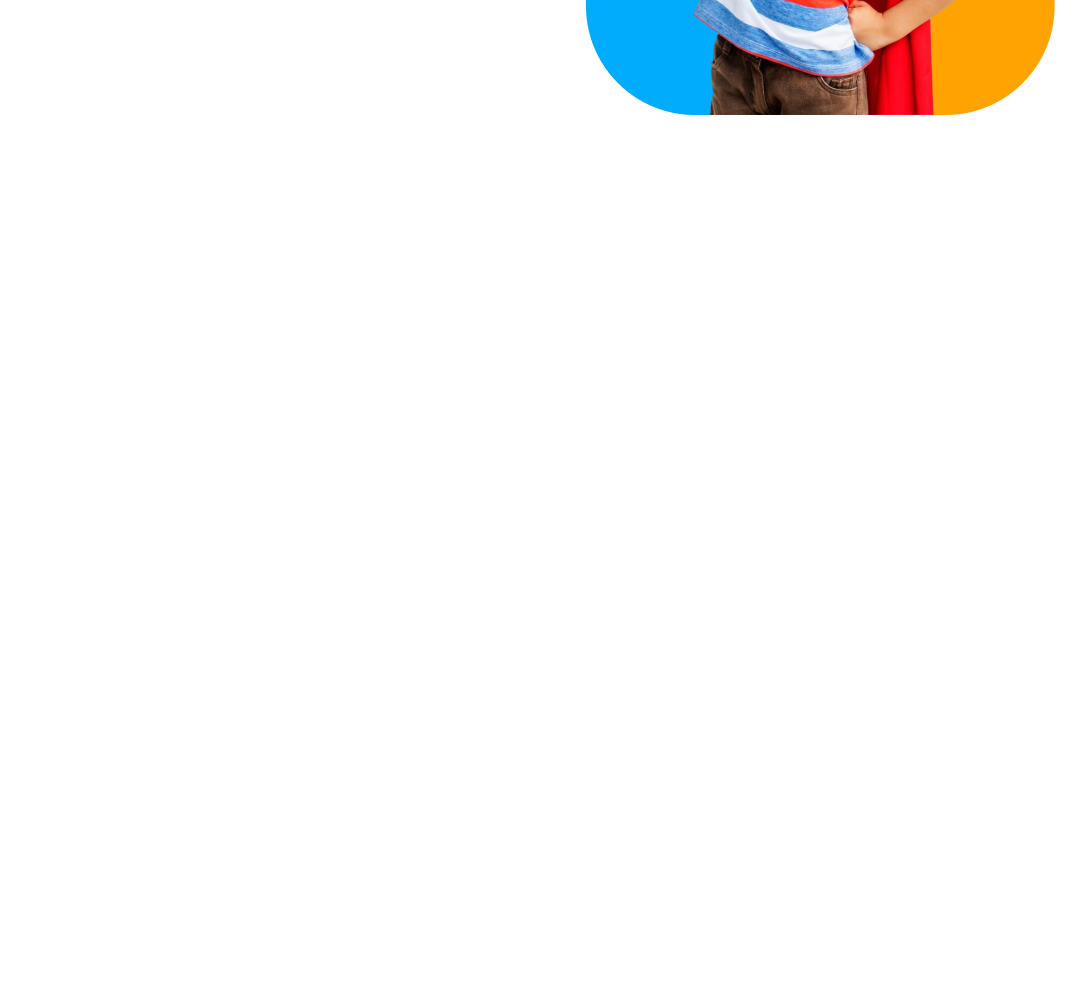
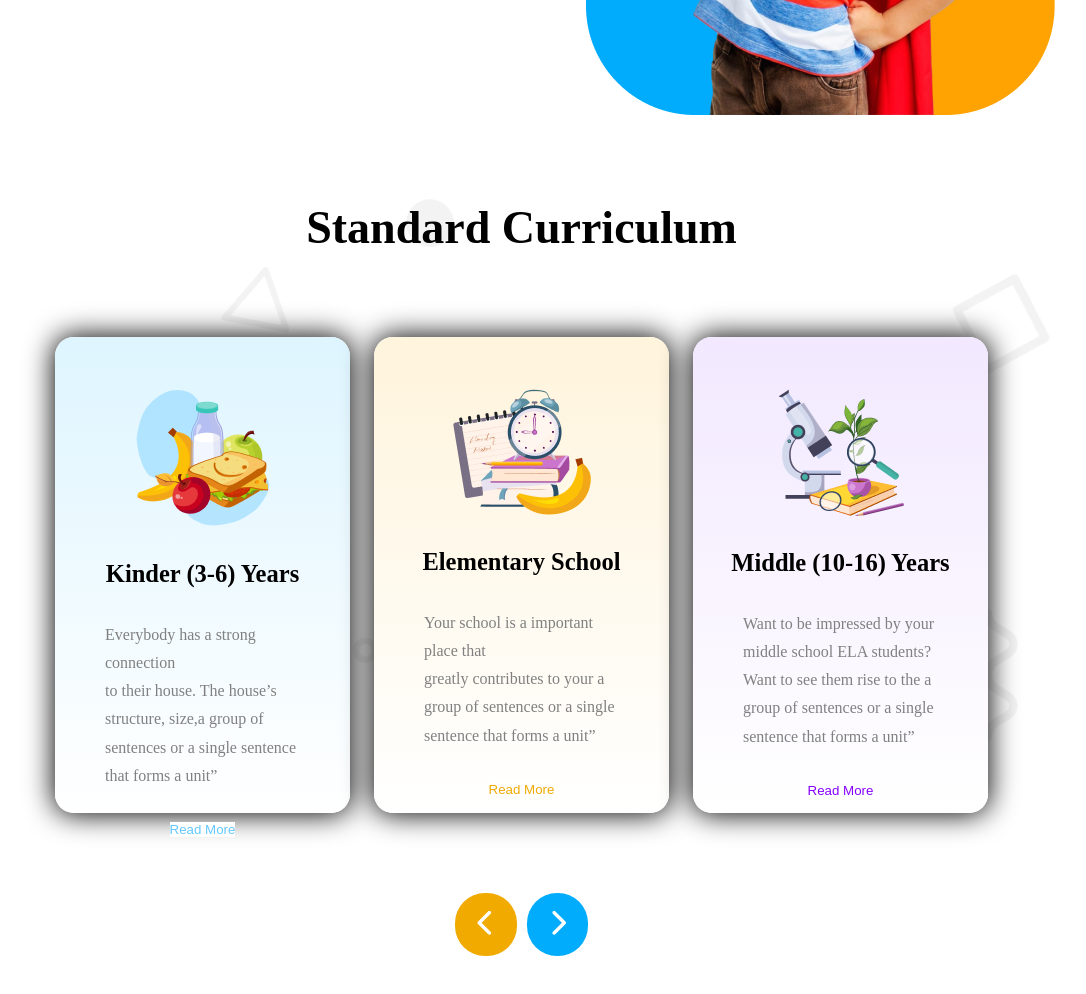
Before and after one commit to shawon129396/Kids-School-Website, a plain HTML site: page index.html in a window 1280 px wide. Shown: the part 562-1556 px from the top of the page, without its empty margins (85-1171 px from the left). Before the commit the page ends 800 px from the top, so only its background shows below. Drawn offline with Linux system fonts and the light colour scheme.

Commit message:
added curriculum section and query for small device

```diff
--- a/index.html
+++ b/index.html
@@ -40,7 +40,33 @@
     </div>
     </header>
     <main>
-
+        <section class="Curriculum">
+            <h1 class="curriculum-title">Standard Curriculum</h1>
+            <div class="box-container display-flex">
+                <div class="box bg-color display-flex">
+                    <img class="box-img" src="assets/kinder.png" alt="froot">
+                    <h4 class="box-title">Kinder (3-6) Years</h4>
+                    <p class="box-description">Everybody has a strong connection <br> to their house. The house’s structure, size,a group of sentences or a single sentence that forms a unit”</p>
+                    <button class="box-btn btn-color">Read More</button>
+                </div>
+                <div class="box bg-color2 display-flex">
+                    <img class="box-img" src="assets/elementary.png" alt="book">
+                    <h4 class="box-title">Elementary School</h4>
+                    <p class="box-description">Your school is a important place that <br> greatly contributes to your a group of sentences or a single sentence that forms a unit”</p>
+                    <button class="box-btn btn-color2">Read More</button>
+                </div>
+                <div class="box bg-color3 display-flex">
+                    <img class="box-img" src="assets/middle.png" alt="froot">
+                    <h4 class="box-title">Middle (10-16) Years</h4>
+                    <p class="box-description">Want to be impressed by your middle school ELA students? Want to see them rise to the a group of sentences or a single sentence that forms a unit”</p>
+                    <button class="box-btn btn-color3">Read More</button>
+                </div>
+            </div>
+            <div class="arrow display-flex">
+                <button class="arrow-btn-left"><i class="fa-solid fa-chevron-left"></i></button>
+                <button class="arrow-btn-right"><i class="fa-solid fa-chevron-right"></i></button>
+            </div>
+        </section>
     </main>
     <footer>
 
--- a/styles/style.css
+++ b/styles/style.css
@@ -20,7 +20,7 @@
     color: orange;
 }
 .skyblue-color{
-    color: skyblue;
+    color: #01ACFD;
 }
 .skyblue-color-another{
     color: #05D4DF;
@@ -28,7 +28,24 @@
 .blue-color{
     color: #5D58EF;
 }
-
+.bg-color{
+    background-image: linear-gradient(to bottom, #DEF5FF, #FFFFFF);
+}
+.bg-color2{
+    background-image: linear-gradient(to bottom, #FFF4DC, #FFFFFF);
+}
+.bg-color3{
+    background-image: linear-gradient(to bottom, #F2E8FF, #FFFFFF);
+}
+.btn-color{
+    color: #64C8FF;
+}
+.btn-color2{
+    color: #F0AA00;
+}
+.btn-color3{
+    color: #8700FF;
+}
 
 /* navbar styles */
 .navbar{
@@ -93,7 +110,89 @@
     border-radius: 12px;
     padding: 10px 47px;
 }
+/* curriculm section style */
+main{
+    background-image: url(../assets/bg.png);
+}
 
+.Curriculum{
+    margin: 80px 207px;
+    margin-left: 140px;
+}
+.curriculum-title{
+    text-align: center;
+    margin-top: 60px;
+    margin-bottom: 80px;
+    font-size: 2.875rem;
+    font-weight: bold;
+    line-height: 57.5px;
+}
+.box-container{
+    justify-content: center;
+    align-items: center;
+    gap: 24px;
+}
+.box{
+    flex-direction: column;
+    justify-content: space-evenly;
+    align-items: center;
+    width: 367.8px;
+    height: 476.78px;
+    border-radius: 18.86px;
+    box-shadow: 0 0 28.3px 0.94px;
+}
+.box-img{
+    margin-top: 52px;
+    margin-bottom: 32px;
+}
+
+
+.box-title{
+    font-size: 1.5325rem;
+    font-weight: bold;
+    line-height: 30px;
+}
+.box-description{
+    color: #808080;
+    font-size: 1rem;
+    font-weight: 400;
+    line-height: 28.3px;
+    margin: 32px 50px;
+
+}
+.box-btn{
+    margin-bottom: 53px;
+    border: none;
+    background-color: white;
+
+}
+.arrow{
+    justify-content: center;
+    align-items: center;
+    gap: 10px;
+    margin-top: 80px;
+    margin-bottom: 60px;
+}
+.arrow-btn-left{
+    border: none;
+    border-radius: 30px;
+    font-size: 1.7rem;
+    font-weight: solid;
+    line-height: 24px;
+    padding: 17px 22.13px 19px 22.5px;
+    color: #FFFFFF;
+    background-color: #F0AA00;
+}
+.arrow-btn-right{
+    border: none;
+    border-radius: 30px;
+    font-size: 1.7rem;
+    font-weight: solid;
+    line-height: 24px;
+    padding: 17px 22.13px 19px 22.5px;
+    color: #FFFFFF;
+    background-color: #01ACFD;
+}
 
 
 
@@ -128,5 +227,17 @@
     .banner-container{
         text-align: center;
     }
+    .curriculum-title{
+        text-align: center;
+    }
+    .box-container{
+        flex-direction: column;
+        align-items: center;
+        justify-content: center;
+        margin-left: 60px;
+    }
+    .arrow{
+        display: none;
+    }
 
 }
```
